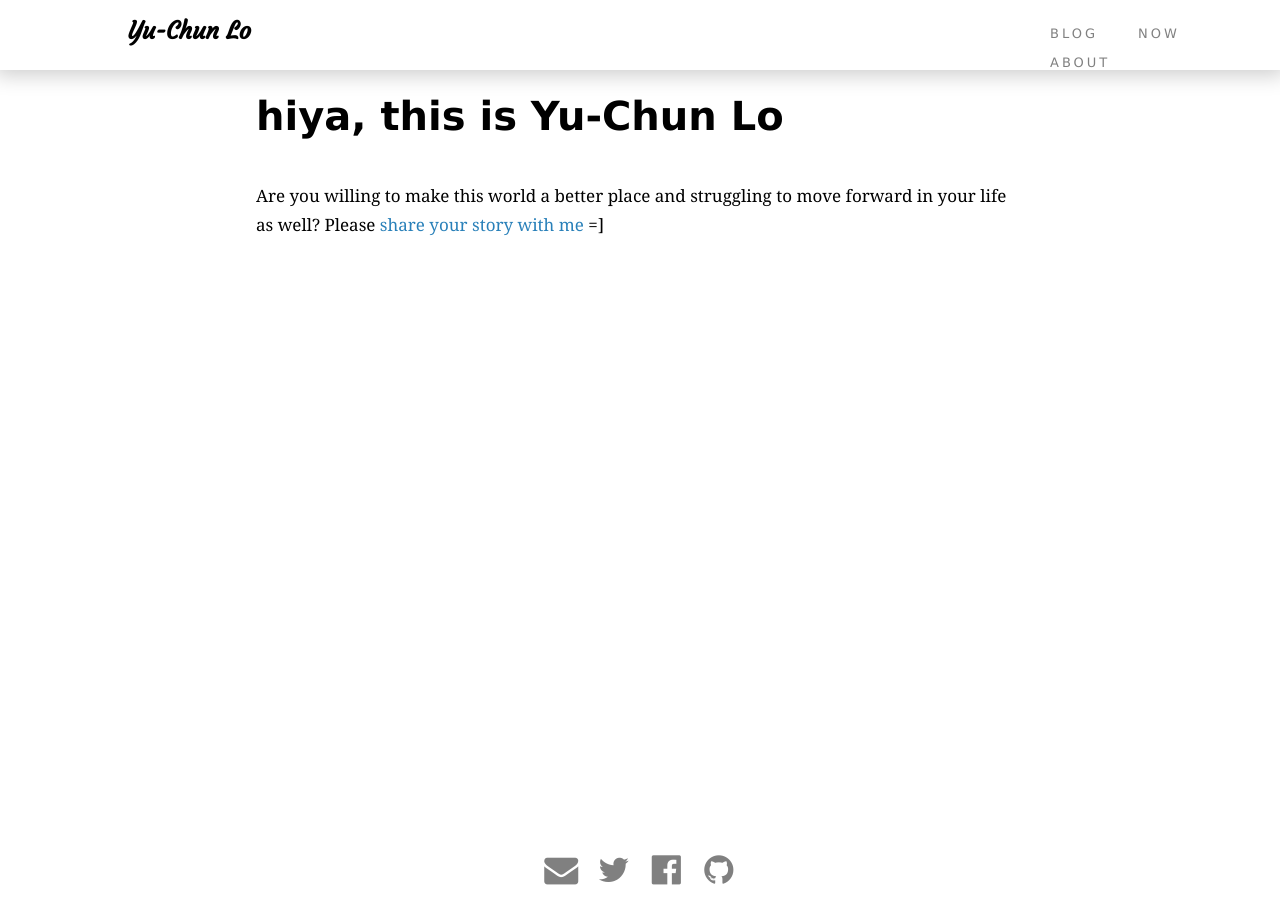
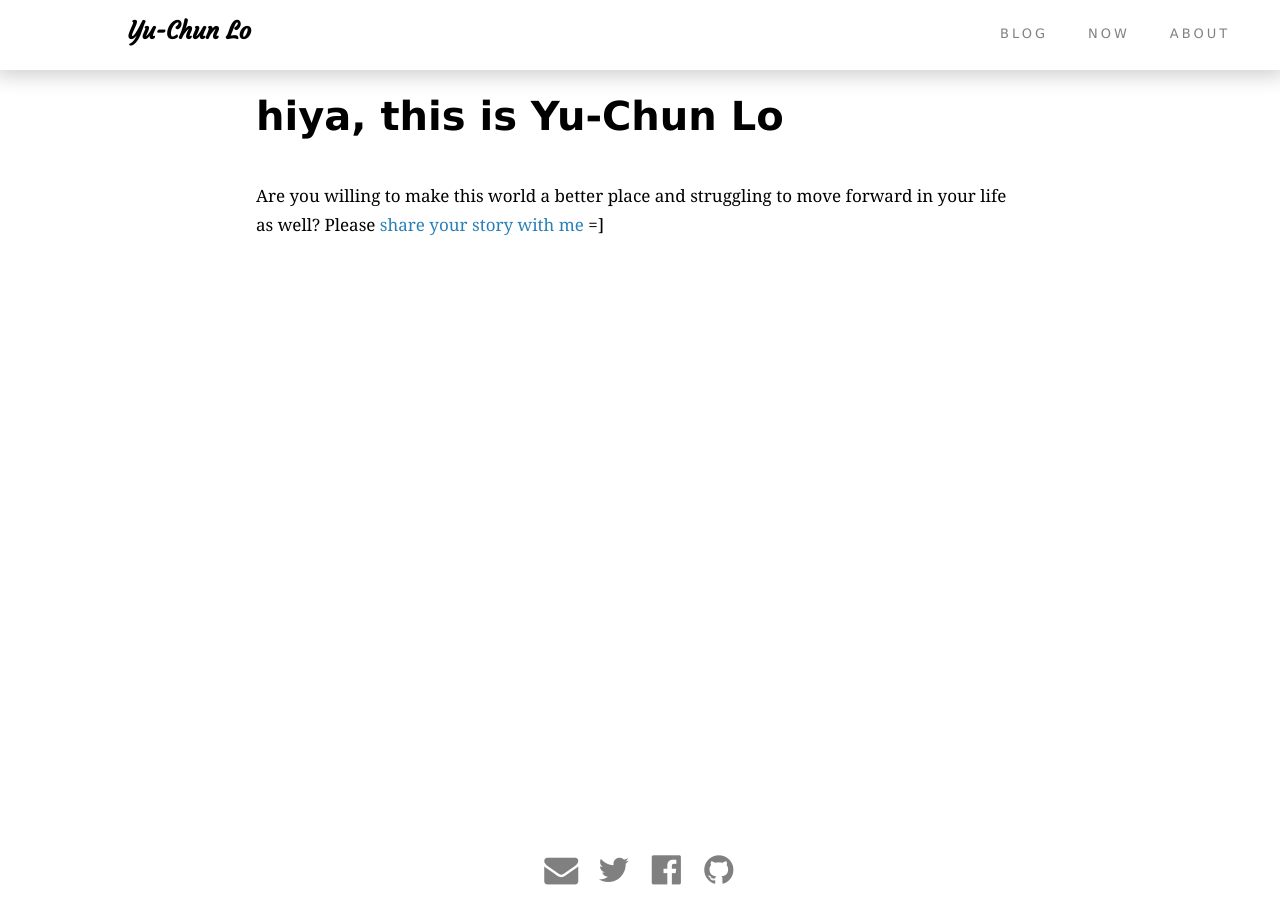
Before and after one commit to yuchunlo/yuchunlo.github.io, a Jekyll site: the page built from index.html, in a window 1280 px wide. Built offline with Jekyll 4.4.1, drawn with Linux system fonts in a browser that asks for light colours; nearby versions of some CDN libraries.

Commit message:
Update main.css

```diff
--- a/css/main.css
+++ b/css/main.css
@@ -88,7 +88,7 @@ ul.dashed > li:before {
   font-size: 13px;
   letter-spacing: 3px;
   text-transform: uppercase;
-  width: 250px;
+  width: 300px;
   margin: auto;
   padding: 17px 0px 0px 25px;
   list-style: none;
```
